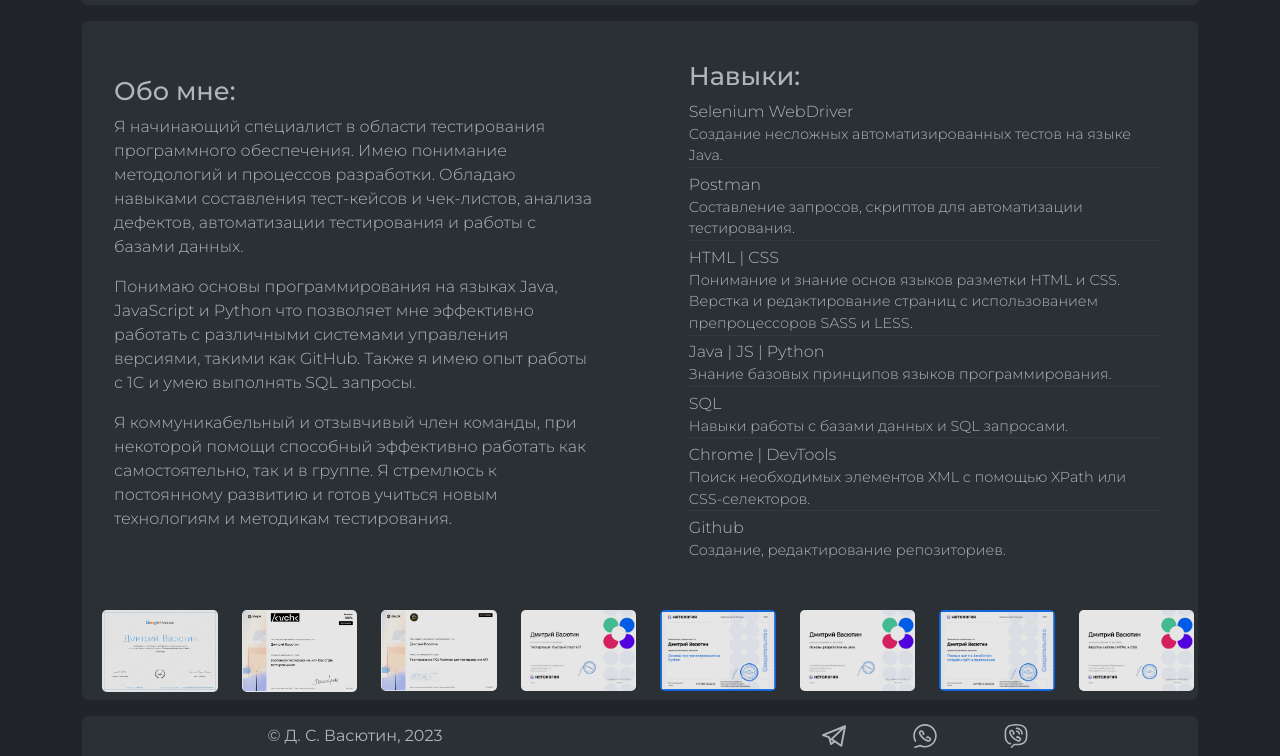
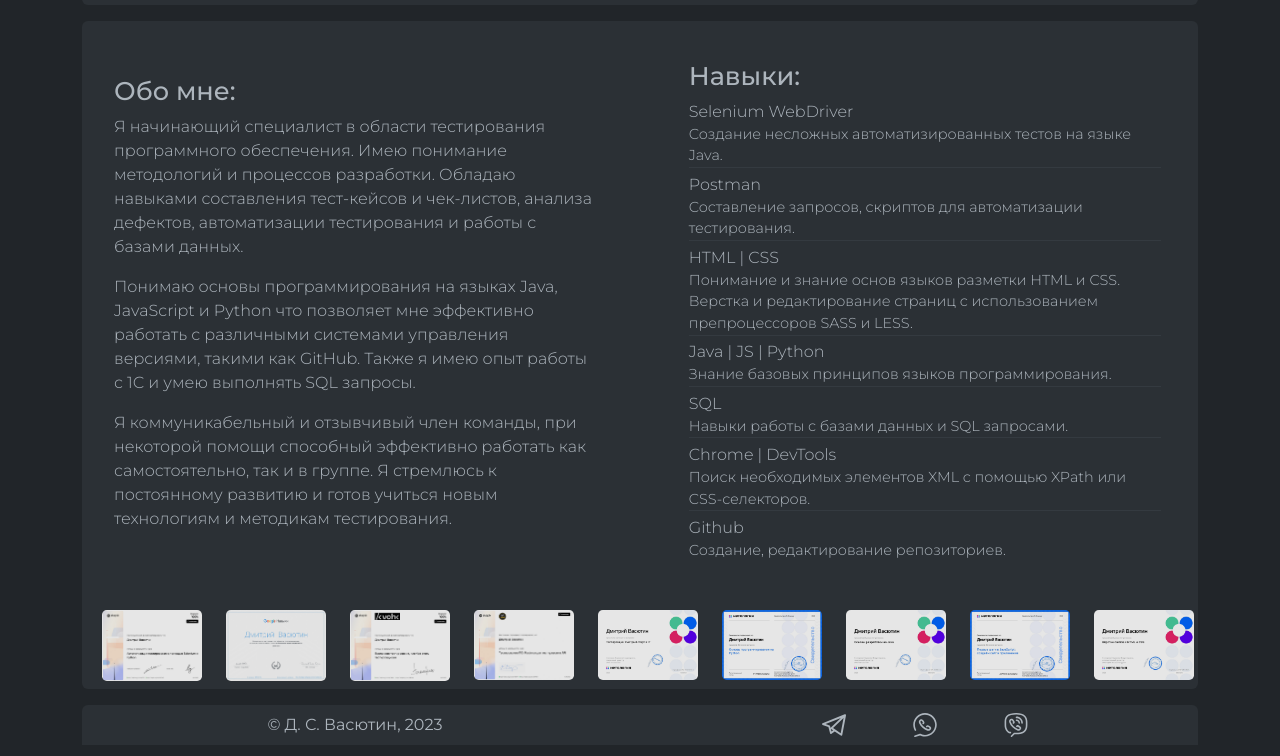
Before and after one commit to D1mk0-0/qa-engineer, a plain HTML site: page index.html in a window 1280 px wide. Shown: the part 1670-2426 px from the top of the page. Drawn offline with Linux system fonts and the light colour scheme.

Commit message:
Add certificate selenium and python

```diff
--- a/index.html
+++ b/index.html
@@ -288,6 +288,12 @@
                 </div>
 
                 <div class="row flex-nowrap justify-content-center certificates m-2">
+                    <div class="col">
+                        <button type="button" class="buttonNonDec" data-bs-toggle="modal"
+                            data-bs-target="#certificatesModalFull">
+                            <img class="img-fluid" src="items/certificates/certificate_Stepik_Selenium_Python_auto_page.jpg" alt="">
+                        </button>
+                    </div>
                     <div class="col">
                         <button type="button" class="buttonNonDec" data-bs-toggle="modal"
                             data-bs-target="#certificatesModalFull">
@@ -701,6 +707,7 @@
                     <button type="button" class="btn-close" data-bs-dismiss="modal" aria-label="Close"></button>
                 </div>
                 <div class="modal-body">
+                    <img class="img-fluid" src="items/certificates/certificate_Stepik_Selenium_Python_auto_page.jpg" alt="">
                     <img class="img-fluid" src="items/certificates/Google_Сертификат_page-0001.png" alt="">
                     <img class="img-fluid" src="items/certificates/certificate Stepik QA_page-0001.jpg" alt="">
                     <img class="img-fluid" src="items/certificates/Postman Stepik certificat.jpg" alt="">
@@ -730,6 +737,10 @@
                     <div id="carouselExampleInterval" class="carousel slide" data-bs-ride="carousel">
                         <div class="carousel-inner">
                             <div class="carousel-item active" data-bs-interval="4000">
+                                <img src="items/certificates/certificate_Stepik_Selenium_Python_auto_page.jpg" class="d-block w-100"
+                                    alt="...">
+                            </div>
+                            <div class="carousel-item" data-bs-interval="4000">
                                 <img src="items/certificates/Google_Сертификат_page-0001.png" class="d-block w-100"
                                     alt="...">
                             </div>
```
Also changed, not shown: items/certificates/certificate_Stepik_Selenium_Python_auto_page.jpg (added).
